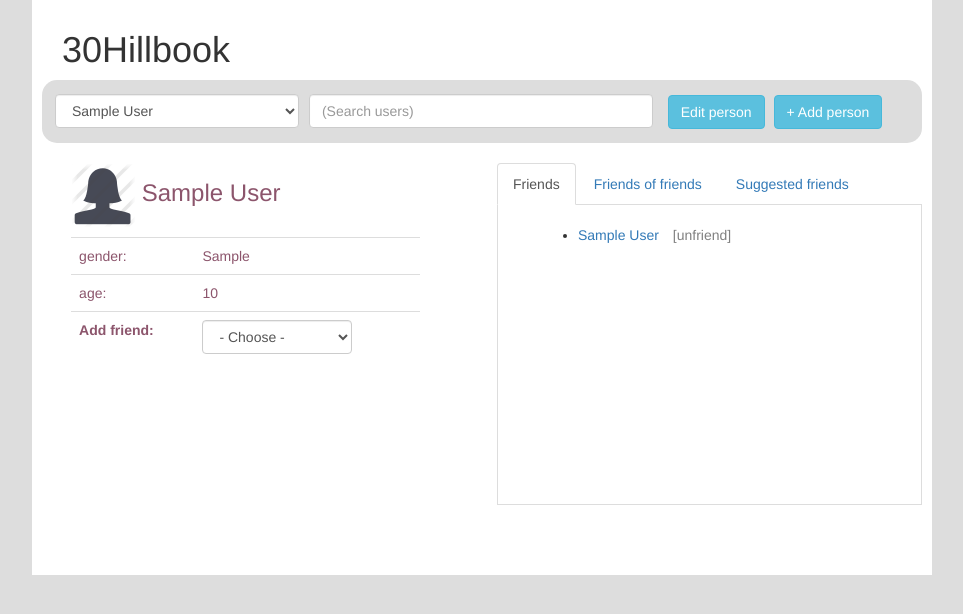
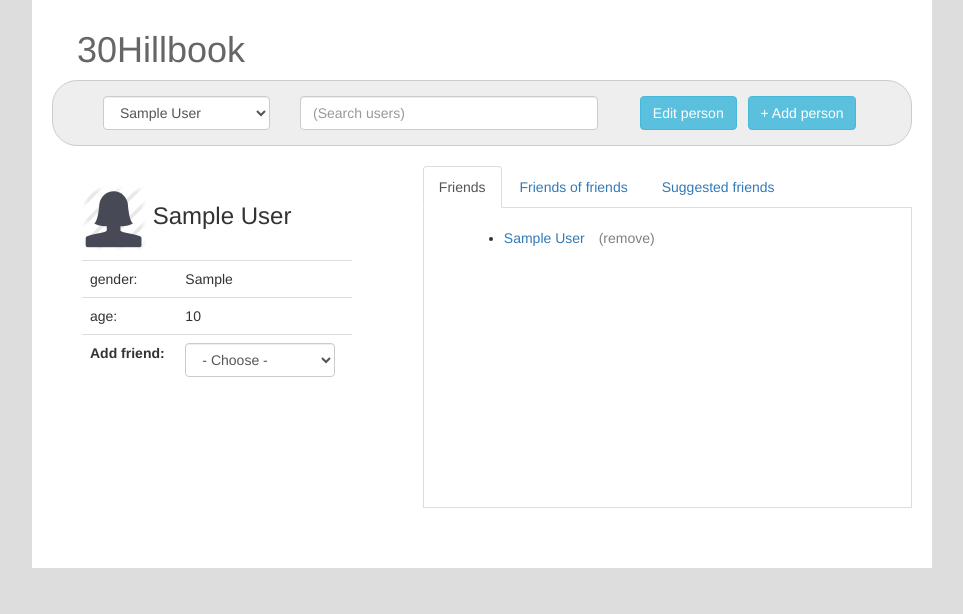
Before and after one commit to oaprograms/oaflask, a Flask app: page / in a window 1280 px wide. Shown: the top 614 px of the page, without its empty margins (158-1121 px from the left). Run offline with Flask 2, Linux system fonts and the light colour scheme; tables that the repository leaves empty hold one stand-in row (values such as "Sample post"); some libraries are stand-ins or nearby versions.

Commit message:
prototype

```diff
--- a/api.py
+++ b/api.py
@@ -54,20 +54,14 @@ def delete_user(id):
 
 @api.route("/users/<int:id>/friends/", methods=['PUT'])
 def add_friend(id):
-    u = User.query.get_or_404(id)
-    if not 'friend' in request.json: raise ValidationError('request should contain {friend: id}')
-    #friends = request.json['friends']
-    #for friend_id in friends:
+    if not 'friend' in request.json:
+        raise ValidationError('request should contain {friend: id}')
     models.add_friendship(id, request.json['friend'])
     db.session.commit()
     return jsonify({})
 
 @api.route("/users/<int:id>/friends/<int:id2>", methods=['DELETE'])
 def remove_friend(id, id2):
-    u = User.query.get_or_404(id)
-    #if not 'friends' in request.json: raise ValidationError('request should contain {friends: [id_list]}')
-    #friends = request.json['friends']
-    #for friend_id in friends:
     models.remove_friendship(id, id2)
     db.session.commit()
     return jsonify({})
--- a/static/css/site.css
+++ b/static/css/site.css
@@ -2,14 +2,14 @@ body{
     background-color: #ddd;
 }
 #mainPage {
-    padding: 10px;
-    padding-bottom: 50px;
+    padding: 10px 20px 40px 20px;
     max-width: 900px;
     margin: 0 auto;
     background-color: white;
 }
 header {
-    padding-left: 20px;
+    padding-left: 25px;
+    color: #666;
 }
 .tab-pane{
     padding: 10px;
@@ -18,21 +18,27 @@ header {
     width: 500px;
 }
 nav{
-    background-color: #ddd;
-    padding: 8px 10px;
-    border-radius: 15px;
+    background-color: #eee;
+    border: 1px solid #ccc;
+    padding: 15px 50px;
+    border-radius: 25px;
+    text-align: center;
+    display: block;
 }
 nav button{
-    margin-left: 5px;
+    margin-left: 7px;
 }
-#selectPerson{
-    width: 250px;
-    display: inline-block;
+section{
+    padding: 20px;
 }
-#searchPerson{
-    width: 350px;
-    display: inline-block;
-}
+/*#selectPerson{*/
+    /*width: 250px;*/
+    /*display: inline-block;*/
+/*}*/
+/*#searchPerson{*/
+    /*width: 350px;*/
+    /*display: inline-block;*/
+/*}*/
 #userEditSaveBtn{
     padding-left: 30px;
     padding-right: 30px;
@@ -52,18 +58,6 @@ aside{
     box-shadow: 4px 10px 10px 0px rgba(117,117,117,0.21);
 }
 
-.boy-name{
-    /*color: #4a87c2;*/
-    color: #36556b;
-}
-.girl-name{
-    /*color: #a05f73;*/
-    color: #8c556c;
-}
-.tulbar{
-    padding: 6px 3px;
-    display: inline-block;
-}
 #addFriend{
     width: 150px;
     display: inline-block;
@@ -73,3 +67,10 @@ aside{
     display: inline-block;
     margin-left: 10px;
 }
+.user-info-table{
+    width: 270px;
+    margin-left: 30px;
+}
+.user-name-heading{
+    margin-left: 30px;
+}
--- a/static/js/main.js
+++ b/static/js/main.js
@@ -32,7 +32,7 @@
                 .then(function (response) {
                     return response.data.users;
 
-            });
+                });
         };
 
         $scope.reloadUserId = function (id) {
@@ -169,4 +169,15 @@
             $modalInstance.dismiss('cancel');
         };
     });
+
+    app.directive('selectOnClick', function () {
+        return {
+            restrict: 'A',
+            link: function (scope, element, attrs) {
+                element.on('click', function () {
+                    this.select();
+                });
+            }
+        };
+    });
 }());
--- a/templates/index.html
+++ b/templates/index.html
@@ -20,14 +20,17 @@
         <h1>30Hillbook</h1>
     </header>
     <nav>
-        <div id="selectPerson" class="tulbar">
+        <div class="row">
+            <div id="selectPerson" class="col-sm-3">
             <select class="form-control" ng-options="u.id as u.first_name + ' ' + u.last_name for u in users"
-                    ng-change="reloadUser()" ng-model="userId">
+                    ng-change="reloadUser()" ng-model="userId" title="Select person">
             </select>
         </div>
-        <div id="searchPerson" class="tulbar">
-            <input type="text" class="form-control" ng-model="searchUserText" typeahead-wait-ms="150"
-                   typeahead-min-length="1" placeholder="(Search users)" typeahead-on-select="reloadUserId(searchUserText.id)"
+        <div id="searchPerson" class="col-sm-5">
+            <input type="text" class="form-control" ng-model="searchUserText"
+                   placeholder="(Search users)" select-on-click
+                   typeahead-wait-ms="150" typeahead-min-length="1"
+                   typeahead-on-select="reloadUserId(searchUserText.id)"
              typeahead="u as u.first_name + ' ' + u.last_name for u in searchUsers($viewValue)"  />
 
             <!--<input type="text" class="form-control"-->
@@ -35,23 +38,25 @@
              <!--typeahead="user as user for user in searchUsers1($viewValue) | filter:$viewValue"  />-->
             <!--.first_name + ' ' + user.last_name-->
         </div>
-        <div class="tulbar">
+        <div class="col-sm-4">
             <button class="btn btn-info" ng-click="openUserEditModal()">Edit person</button>
             <button class="btn btn-info" ng-click="openUserAddModal()">+ Add person</button>
         </div>
+        </div>
+
     </nav>
 
     <div class="row">
-        <section class="col-sm-5 col-xs-12" ng-class="(user.gender=='male') ? 'boy-name' : 'girl-name'">
+        <section class="col-sm-5 col-xs-12">
 
-            <h3 class="col-sm-offset-1">
+            <h3 class="user-name-heading">
                 <img ng-src="/img/{{(user.gender=='male') ? 'male':'female'}}.png" alt="No image"/>
                 {{ user.first_name }} {{ user.last_name }}
             </h3>
-            <table class="table user-info-table col-sm-offset-1">
+            <table class="table user-info-table" >
                 <tr>
-                    <td class="col-sm-1">gender:</td>
-                    <td class="col-sm-1">{{user.gender}}</td>
+                    <td>gender:</td>
+                    <td>{{user.gender}}</td>
                 </tr>
                 <tr>
                     <td>age:</td>
@@ -72,14 +77,14 @@
             </table>
         </section>
 
-        <aside class="col-sm-6 col-sm-offset-1 col-xs-12">
+        <aside class="col-sm-7 col-xs-12">
             <tabset>
                 <tab heading="Friends" active select="reloadUserInfo(1)">
                     <p ng-show="!userInfo.friends.length">No friends to show</p>
                     <ul class="user-list">
                         <li ng-repeat="u in userInfo.friends">
                             <a href ng-click="reloadUserId(u.id)">{{ u.first_name }} {{ u.last_name }}</a>
-                            <a href class="friend-unfriend" ng-click="removeFriend(u.id)">[unfriend]</a>
+                            <a href class="friend-unfriend" ng-click="removeFriend(u.id)">(remove)</a>
                         </li>
                     </ul>
 
@@ -89,7 +94,7 @@
                     <ul class="user-list">
                         <li ng-repeat="u in userInfo.fof">
                             <a href ng-click="reloadUserId(u.id)">{{ u.first_name }} {{ u.last_name }}</a>
-                            <a href class="friend-unfriend" ng-click="addFriend(u.id)">[add friend]</a>
+                            <a href class="friend-unfriend" ng-click="addFriend(u.id)">(add friend)</a>
                         </li>
                     </ul>
                 </tab>
@@ -98,7 +103,8 @@
                     <ul class="user-list">
                         <li ng-repeat="u in userInfo.suggestions">
                             <a href ng-click="reloadUserId(u.id)">{{ u.first_name }} {{ u.last_name }}</a>
-                            <a href class="friend-unfriend" ng-click="addFriend(u.id)">[add friend]</a>
+                            - {{ u.common }} mutual friends
+                            <a href class="friend-unfriend" ng-click="addFriend(u.id)">(add friend)</a>
                         </li>
                     </ul>
                 </tab>
@@ -122,7 +128,7 @@
                     <div class="col-sm-8">
                         <input id="userFirstName" name="userFirstName" type="text" required ng-maxlength="20"
                                ng-model="newUser.first_name" class="form-control"
-                               placeholder="First Name (Required)"/>
+                               placeholder="First Name (Required)" autofocus/>
                         <span class="help-block has-error"
                               ng-show="userForm.userFirstName.$error.maxlength">Too long</span>
 
```
Also changed, not shown: models.py (+62 -57 lines).
